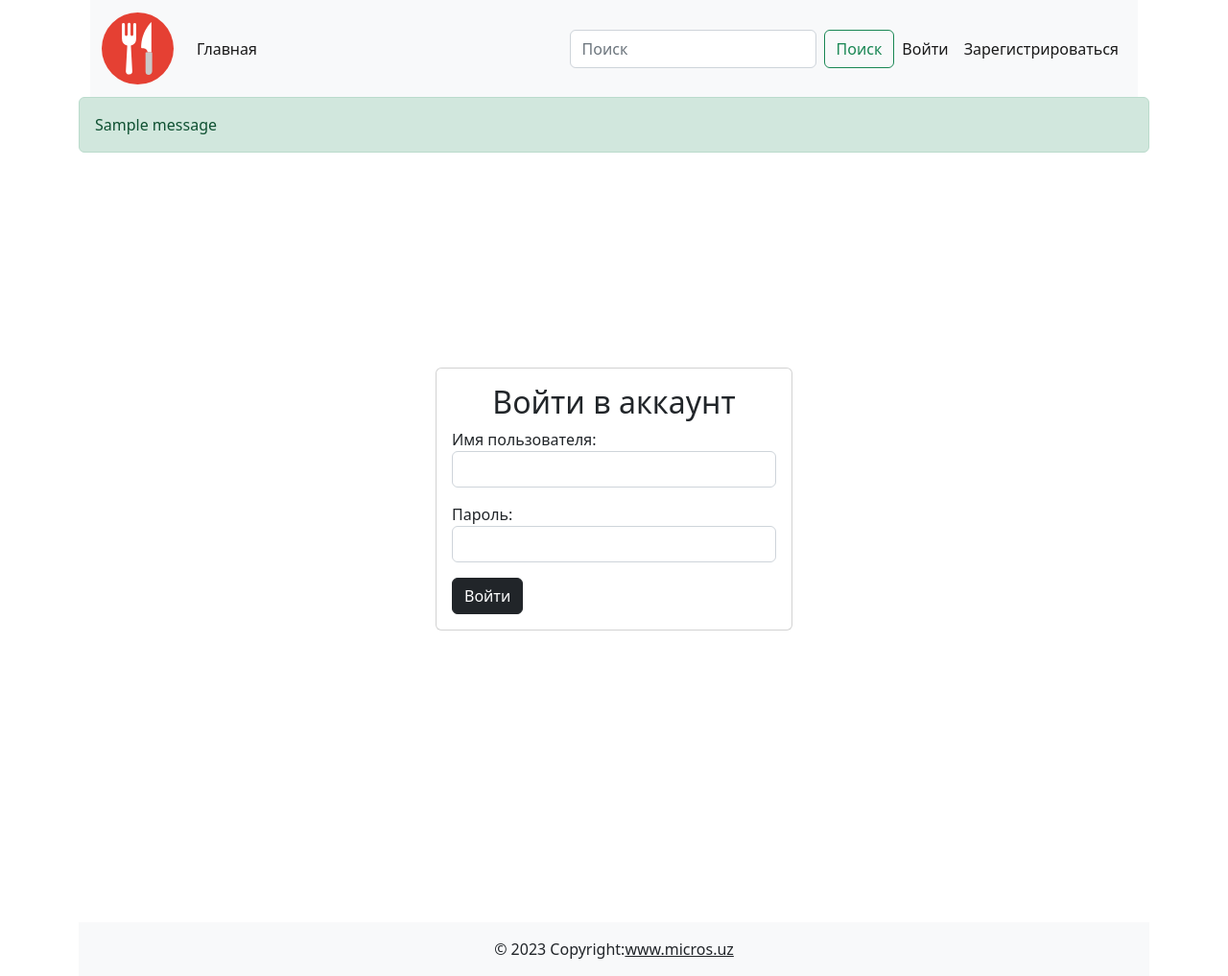
After one commit to fenixAlex88/django_cooking, a Django app: page /login/ in a window 1280 px wide. The commit adds this page. Shown: the whole page at 96% size. Run offline with Django 5.2, Linux system fonts and the light colour scheme; one stand-in notice (Sample message) is shown.

Commit message:
lesson-3

```diff
--- a/cooking/forms.py
+++ b/cooking/forms.py
@@ -1,5 +1,7 @@
 from django import forms
 from .models import Post
+from django.contrib.auth.forms import AuthenticationForm, UserCreationForm
+from django.contrib.auth.models import User
 
 class PostAddForm(forms.ModelForm):
     """Форма добавления новой статьи от пользователя"""
@@ -13,3 +15,39 @@ class PostAddForm(forms.ModelForm):
             'photo': forms.FileInput(attrs={'class': 'form-control'}),
             'category': forms.Select(attrs={'class': 'form-control'}),
         }
+
+class LoginForm(AuthenticationForm):
+    """Форма аунтификации пользователя"""
+    username = forms.CharField(label="Имя пользователя",
+                               max_length=150,
+                               widget=forms.TextInput(
+                                   attrs={'class': 'form-control'}))
+    password = forms.CharField(label="Пароль",
+                               min_length=4,
+                               widget=forms.PasswordInput(
+                                   attrs={'class': 'form-control'}))
+
+class RegistrationForm(UserCreationForm):
+    """Форма регистрации пользователя"""
+    class Meta:
+        model = User
+        fields = ('username', 'email', 'password1', 'password2')
+
+
+    username = forms.CharField(label="Имя пользователя",
+                            max_length=150,
+                            widget=forms.TextInput(
+                                attrs={'class': 'form-control',
+                                        'placeholder': 'Имя пользователя'}))
+    email = forms.EmailField(label="Электронная почта",
+                            widget=forms.EmailInput(
+                                attrs={'class': 'form-control',
+                                        'placeholder': 'Электронная почта'}))
+    password1 = forms.CharField(label="Пароль",
+                            widget=forms.PasswordInput(
+                                attrs={'class': 'form-control',
+                                        'placeholder': 'Пароль'}))
+    password2 = forms.CharField(label="Подтвердить пароль",
+                                widget=forms.PasswordInput(
+                                    attrs={'class': 'form-control',
+                                        'placeholder': 'Подтвердить пароль'}))
--- a/cooking/templates/cooking/article_add_form.html
+++ b/cooking/templates/cooking/article_add_form.html
@@ -8,6 +8,7 @@
                         <h2 class="text-center">Добавление новой статьи</h2>
                         <form action="" method="post" enctype="multipart/form-data">
                             {% csrf_token %}
+                            {% include "components/_form_errors.html" %}
                             {{ form.as_p }}
                             <button class="btn btn-dark" type="submit">Добавить статью</button>
                         </form>
--- /dev/null
+++ b/cooking/templates/cooking/login_form.html
@@ -0,0 +1,19 @@
+{% extends "base.html" %}
+
+{% block main %}
+<div><div style="margin-top: 200px;"></div></div>
+<div class="d-flex justify-content-center">
+	<div class="card col-4 mb-4 mt-4">
+		<div class="card-body">
+			<h2 class="text-center">Войти в аккаунт</h2>
+			<form action="" method="post">
+				{% csrf_token %}
+				{% include "components/_form_errors.html" %}
+				{{ form.as_p }}
+				<button class="btn btn-dark" type="submit">Войти</button>
+			</form>
+		</div>
+	</div>
+</div>
+<div><div style="margin-top: 280px;"></div></div>
+{% endblock main %}
--- a/cooking/urls.py
+++ b/cooking/urls.py
@@ -1,10 +1,13 @@
 from django.urls import path
 
-from .views import category_list, index, post_detail, add_post
+from .views import *
 
 urlpatterns = [
     path('', index, name='index'),
 	path('category/<int:pk>/', category_list, name='category_list'),
 	path('post/add', add_post, name='add_post'),
    	path('post/<int:pk>', post_detail, name='post_detail'),
+	path('login/', user_login, name='login'),
+	path('logout/', user_logout, name='logout'),
+	path('register/', user_register, name='register'),
 ]
--- a/cooking/views.py
+++ b/cooking/views.py
@@ -1,7 +1,9 @@
 from django.shortcuts import render, redirect
 from .models import Post
 from django.db.models import F
-from .forms import PostAddForm
+from .forms import PostAddForm, LoginForm, RegistrationForm
+from django.contrib.auth import login, logout
+from django.contrib import messages
 
 def index(request):
 	"""Для главной страницы"""
@@ -41,12 +43,6 @@ def add_post(request):
 			post = Post.objects.create(**form.cleaned_data)
 			post.save()
 			return redirect('post_detail', pk=post.pk)
-		else:
-			context = {
-				'title': 'Добавить статью',
-				'form': form,
-			}
-			return render(request, 'cooking/article_add_form.html', context)
 	else:
 		form = PostAddForm()
 
@@ -55,3 +51,41 @@ def add_post(request):
 		'form': form,
 	}
 	return render(request,'cooking/article_add_form.html',context)
+
+def user_login(request):
+	"""Аунтификация пользователя"""
+	if request.method == 'POST':
+		form = LoginForm(data=request.POST)
+		if form.is_valid():
+			user = form.get_user()
+			login(request, user)
+			messages.success(request, 'Вы успешно вошли в аккаунт')
+			return redirect('index')
+	else:
+		form = LoginForm()
+
+	context = {
+		'title': 'Авторизация пользователя',
+		'form': form
+	}
+	return render(request, 'cooking/login_form.html', context)
+
+def user_logout(request):
+	"""Выход пользователя"""
+	logout(request)
+	return redirect('index')
+
+def user_register(request):
+	"""Регистрация пользователя"""
+	if request.method == 'POST':
+		form = RegistrationForm(data=request.POST)
+		if form.is_valid():
+			form.save()
+			return redirect('login')
+	else:
+		form = RegistrationForm()
+	context = {
+		'title': 'Регистрация пользователя',
+		'form': form,
+	}
+	return render(request, 'cooking/register_form.html', context)
--- a/templates/base.html
+++ b/templates/base.html
@@ -13,11 +13,22 @@
     <div class="container">
 		{% include "components/_navbar.html" %}
 		<main>
+            {% include "components/_messages.html" %}
 			{% block main %}
 			{% endblock main %}
         </main>
 		{% include "components/_footer.html" %}
     </div>
 <script src="https://cdn.jsdelivr.net/npm/bootstrap@5.2.3/dist/js/bootstrap.bundle.min.js" integrity="sha384-kenU1KFdBIe4zVF0s0G1M5b4hcpxyD9F7jL+jjXkk+Q2h455rYXK/7HAuoJl+0I4" crossorigin="anonymous"></script>
+<script>
+    setTimeout(()=> {
+      const alerts = document.querySelectorAll('.alert');
+      alerts.forEach(alert => {
+        alert.classList.remove('show');
+        alert.classList.add('fade');
+        setTimeout(() => alert.remove(), 500);
+      });
+    }, 15000);
+</script>
 </body>
 </html>
--- /dev/null
+++ b/templates/components/_form_errors.html
@@ -0,0 +1,16 @@
+{% if form.errors %}
+<div class="form-error">
+	{% for field in form %}
+		{% for error in field.errors %}
+			<div class="alert alert-danger" role='alert'>
+				{{ error }}
+			</div>
+		{% endfor %}
+	{% endfor %}
+	{% for error in form.non_field_errors %}
+		<div class="alert alert-danger" role='alert'>
+			{{ error }}
+		</div>
+	{% endfor %}
+</div>
+{% endif %}
--- /dev/null
+++ b/templates/components/_messages.html
@@ -0,0 +1,9 @@
+{% if messages %}
+<div id="messages">
+  {% for message in messages %}
+    <div class="alert alert-{% if message.tags == 'error' %}danger{% else %}{{ message.tags }}{% endif %} alert-dismissible fade show" role="alert">
+      {{ message }}
+    </div>
+  {% endfor %}
+</div>
+{% endif %}
--- a/templates/components/_navbar.html
+++ b/templates/components/_navbar.html
@@ -17,18 +17,29 @@
 						</form>
 						<ul class="navbar-nav me-auto mb-2 mb-lg-0">
 							<!--  Users-->
+							{% if not request.user.is_authenticated %}
+								<li class="nav-item">
+									<a href="{% url 'login' %}" class="nav-link active" aria-current="page">Войти</a>
+								</li>
+								<li class="nav-item">
+									<a href="{% url 'register' %}" class="nav-link active" aria-current="page">Зарегистрироваться</a>
+								</li>
+							{% else %}
 								<li class="nav-item dropdown">
 									<a class="nav-link dropdown-toggle" href="#" id="navbarDropdown" role="button"
 									data-bs-toggle="dropdown" aria-expanded="false">
-									Здравствуйте пользователь
+										Здравствуйте {{ request.user.username }}
 									</a>
 									<ul class="dropdown-menu" aria-labelledby="navbarDropdown">
 										<li><a class="dropdown-item" href="#!">Моя страница</a></li>
 										<li><a class="dropdown-item" href="{% url 'add_post' %}">Добавить статью</a></li>
 										<li><hr class="dropdown-divider"></li>
-									<li><a class="dropdown-item" href="#!">Выход</a></li>
+										<li><a class="dropdown-item" href="{% url 'logout' %}">Выход</a></li>
 									</ul>
 								</li>
+							{% endif %}
+
+
 						</ul>
 					</div>
 				</div>
```
Also changed, not shown: cooking/templates/cooking/register_form.html (added, +18 -0 lines), db.sqlite3, 1 other file. Lines whose indentation alone changed are shown as unchanged.
